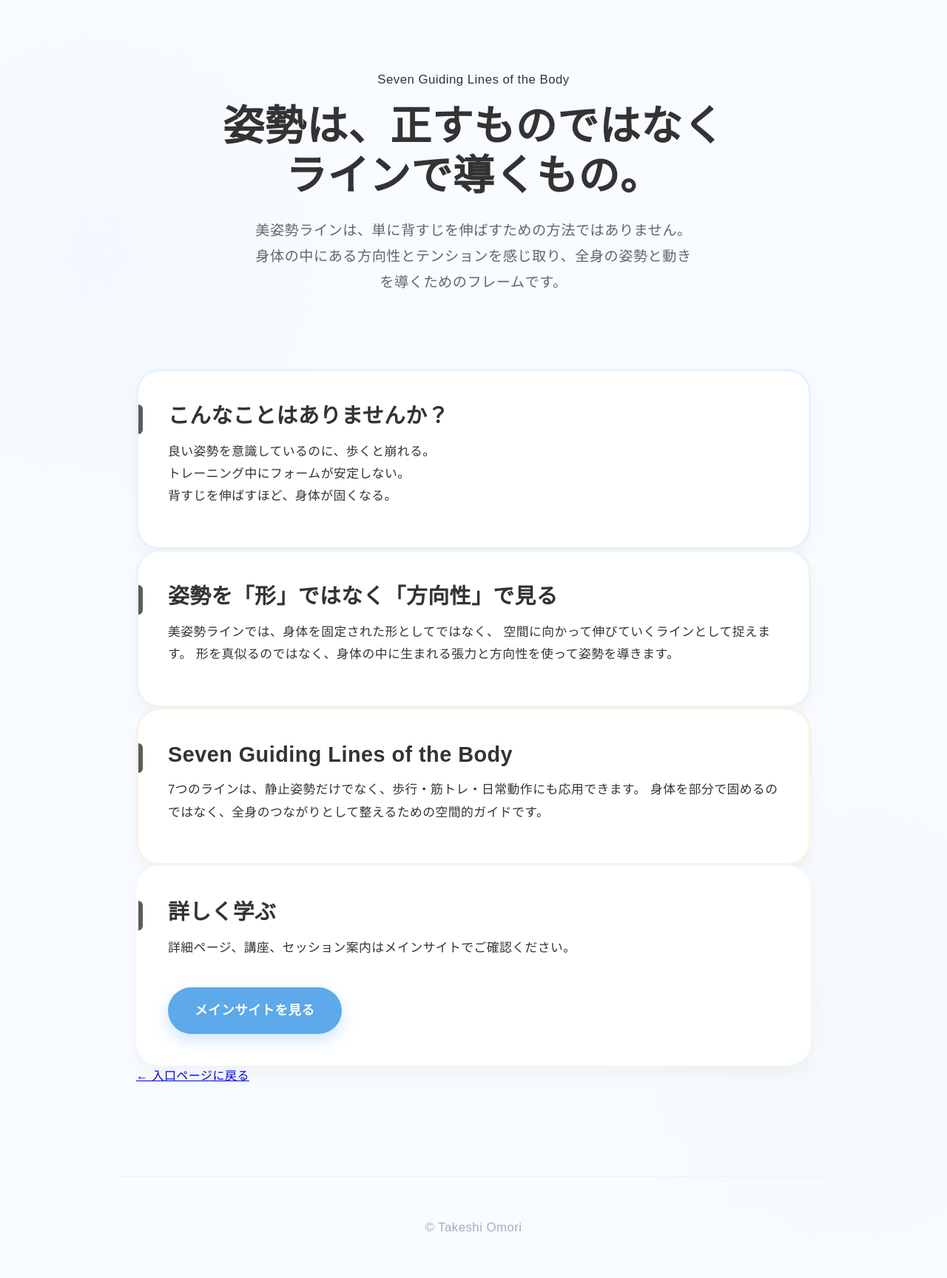
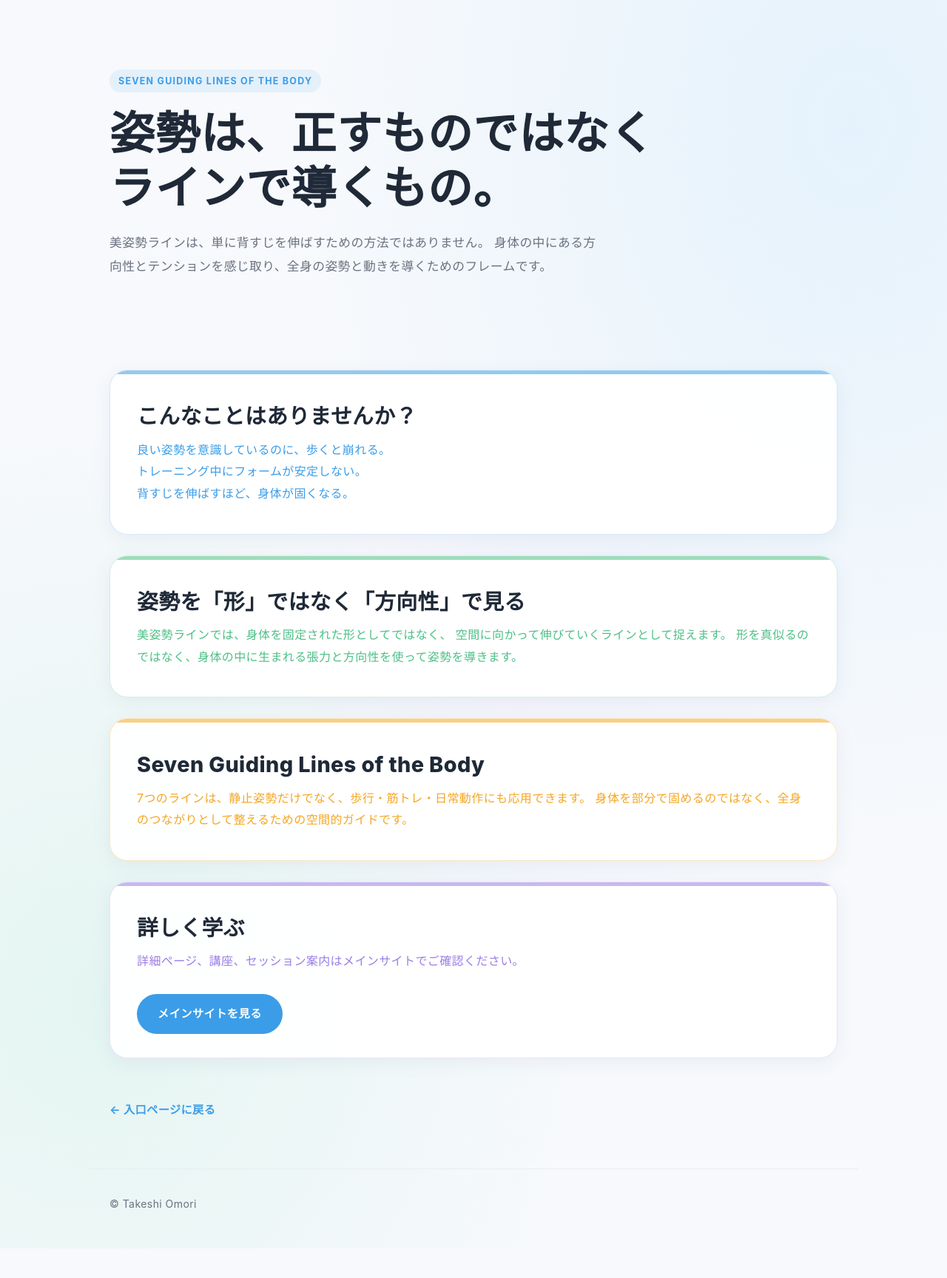
Before and after one commit to largeforest-whisper/largeforest-whisper.github.io, a plain HTML site: page posture-lines/index.html in a window 1280 px wide. Shown: the whole page at 74% size. After the commit the page ends 1688 px from the top, so only its background shows below. Drawn offline with Linux system fonts and the light colour scheme.

Commit message:
Update style.css　アンダーバー

```diff
--- a/style.css
+++ b/style.css
@@ -1,17 +1,14 @@
 :root {
-  /* 画像のトーンに合わせたカラーパレット */
-  --text: #333333;
-  --muted: #666666;
-  --bg: #f8fbff; /* ほんのり青みのある、目に優しい白 */
+  --text: #1f2937;
+  --muted: #6b7280;
+  --bg: #f7f9fc;
   --card: #ffffff;
-  --border: #edf2f7;
-  --shadow: 0 12px 24px rgba(0, 0, 0, 0.04);
-
-  /* 画像の各カテゴリ色を再現 */
-  --blue: #5da9e9;   /* 視覚思考者 */
-  --green: #6bc7a6;  /* 言語思考者 */
-  --orange: #f3a447; /* 身体感覚思考者 */
-  --purple: #a78bfa; /* 非記号的思考者 */
+  --border: #e8edf3;
+  --shadow: 0 6px 24px rgba(99, 120, 160, 0.09);
+  --blue: #3b9de8;
+  --green: #4dbf86;
+  --yellow: #f5a623;
+  --purple: #9b7ee6;
   --accent: var(--blue);
 }
 
@@ -21,157 +18,247 @@
 
 body {
   margin: 0;
-  /* 日本語でも丸みを帯びた印象になるフォント指定 */
   font-family:
-    "Hiragino Maru Gothic ProN",
-    "Yu Gothic UI",
+    "Hiragino Sans",
+    "Yu Gothic",
     "Noto Sans JP",
+    -apple-system,
+    BlinkMacSystemFont,
     sans-serif;
   color: var(--text);
-  background-color: var(--bg);
-  /* 画像の背景にある柔らかい装飾をイメージした背景 */
-  background-image:
-    radial-gradient(circle at 10% 20%, rgba(93, 169, 233, 0.03) 0%, transparent 20%),
-    radial-gradient(circle at 90% 80%, rgba(107, 199, 166, 0.03) 0%, transparent 20%);
-  line-height: 1.8;
-  letter-spacing: 0.03em;
+  background:
+    radial-gradient(ellipse at 90% 10%, rgba(147, 210, 255, 0.18) 0%, transparent 45%),
+    radial-gradient(ellipse at 10% 80%, rgba(100, 220, 170, 0.13) 0%, transparent 40%),
+    radial-gradient(ellipse at 55% 55%, rgba(200, 180, 255, 0.07) 0%, transparent 35%),
+    var(--bg);
+  line-height: 1.85;
+  letter-spacing: 0.025em;
 }
 
 header,
 main,
 footer {
-  max-width: 960px; /* 少し狭めて情報を中央に凝縮 */
+  max-width: 1040px;
   margin: 0 auto;
-  padding: 40px 24px;
+  padding: 40px 28px;
 }
 
 .hero {
-  text-align: center; /* 中央寄せで「見る」サイトの印象を強める */
-  padding-top: 80px;
-  padding-bottom: 60px;
+  padding-top: 88px;
+  padding-bottom: 48px;
 }
 
-/* 英語のサブタイトルなどに使うラベル */
+/* ── ラベル・eyebrow ── */
+.eyebrow,
 .label {
   display: inline-block;
+  font-size: 0.78rem;
+  font-weight: 700;
+  letter-spacing: 0.1em;
+  text-transform: uppercase;
+  padding: 4px 12px;
+  border-radius: 999px;
+  margin-bottom: 10px;
+  background: rgba(59, 157, 232, 0.10);
   color: var(--accent);
-  font-size: 1rem;
-  font-weight: 700;
-  margin-bottom: 8px;
 }
 
+/* ── 見出し ── */
 h1 {
-  font-size: clamp(2rem, 5vw, 3.5rem);
-  line-height: 1.2;
-  margin: 10px 0 24px;
+  font-size: clamp(2rem, 5.5vw, 3.8rem);
+  line-height: 1.22;
+  margin: 8px 0 22px;
+  font-weight: 900;
+  letter-spacing: 0.01em;
+  color: var(--text);
+}
+
+h2 {
+  font-size: clamp(1.3rem, 2.8vw, 1.8rem);
+  line-height: 1.4;
+  margin: 6px 0 10px;
   font-weight: 800;
   color: var(--text);
 }
 
-h2 {
-  font-size: 1.8rem;
-  line-height: 1.4;
-  margin: 0 0 12px;
-  font-weight: 800;
-  display: flex;
-  align-items: center;
-  gap: 12px;
-}
-
-/* 説明文を読みやすく */
 p {
-  margin: 0.8em 0;
-  font-size: 1.05rem;
+  margin: 0.45em 0;
 }
 
 .lead {
-  font-size: 1.2rem;
+  font-size: 1.05rem;
   color: var(--muted);
-  margin: 0 auto;
-  max-width: 600px;
+  max-width: 660px;
+  font-weight: 400;
+  line-height: 1.9;
 }
 
+/* ── グリッド ── */
 .grid {
   display: grid;
-  grid-template-columns: repeat(auto-fit, minmax(300px, 1fr));
-  gap: 32px;
-  margin-top: 40px;
+  grid-template-columns: repeat(auto-fit, minmax(290px, 1fr));
+  gap: 28px;
 }
 
-/* カードのデザインを画像のような「浮き出たパネル」風に */
+/* ── カード ── */
 .card,
 .section {
   position: relative;
-  background: var(--card);
-  border: 3px solid transparent; /* デフォルトは透明 */
-  border-radius: 32px; /* 大きめの角丸 */
-  padding: 40px;
+  background: rgba(255, 255, 255, 0.95);
+  border-radius: 24px;
   box-shadow: var(--shadow);
-  transition: transform 0.3s ease, box-shadow 0.3s ease;
+  border: 1.5px solid var(--border);
+  overflow: hidden;
 }
 
-/* ホバー時の動きを優しく */
+/* リンクのアンダーバーを消すため追記 */
+.card,
+.card:visited,
 .card:hover {
-  transform: translateY(-5px);
-  box-shadow: 0 20px 40px rgba(0, 0, 0, 0.06);
+  text-decoration: none;
 }
 
-/* 画像のようにカテゴリごとに色分け */
-.card:nth-child(1), .section:nth-of-type(1) {
-  border-color: rgba(93, 169, 233, 0.15);
-}
-.card:nth-child(1) h2 { color: var(--blue); }
 
-.card:nth-child(2), .section:nth-of-type(2) {
-  border-color: rgba(107, 199, 166, 0.15);
-}
-.card:nth-child(2) h2 { color: var(--green); }
-
-.card:nth-child(3), .section:nth-of-type(3) {
-  border-color: rgba(243, 164, 71, 0.15);
-}
-.card:nth-child(3) h2 { color: var(--orange); }
-
-/* 装飾用のバー（画像のアイコン横の線をイメージ） */
+/* カード上部のカラーバー */
 .card::before,
 .section::before {
   content: "";
   position: absolute;
+  top: 0;
   left: 0;
-  top: 45px;
-  width: 6px;
-  height: 40px;
-  border-radius: 0 10px 10px 0;
+  right: 0;
+  height: 5px;
+  border-radius: 24px 24px 0 0;
   background: currentColor;
-  opacity: 0.8;
+  opacity: 0.55;
 }
 
-/* ボタン（CTA）のデザイン */
+.card {
+  display: block;
+  padding: 34px 32px 30px;
+  text-decoration: none;
+  color: inherit;
+  transition: transform 0.22s ease, box-shadow 0.22s ease;
+}
+
+.card:hover {
+  transform: translateY(-5px);
+  box-shadow: 0 16px 40px rgba(99, 120, 160, 0.14);
+}
+
+/* カード個別カラー */
+.card:nth-child(1) {
+  color: var(--blue);
+  border-color: rgba(59, 157, 232, 0.25);
+}
+.card:nth-child(1) .label {
+  background: rgba(59, 157, 232, 0.10);
+  color: var(--blue);
+}
+.card:nth-child(1) h2 {
+  color: var(--text);
+}
+
+.card:nth-child(2) {
+  color: var(--purple);
+  border-color: rgba(155, 126, 230, 0.25);
+}
+.card:nth-child(2) .label {
+  background: rgba(155, 126, 230, 0.10);
+  color: var(--purple);
+}
+.card:nth-child(2) h2 {
+  color: var(--text);
+}
+
+/* ── セクション ── */
+.section {
+  padding: 36px 36px 32px;
+  margin: 28px 0;
+}
+
+.section:nth-of-type(1) {
+  color: var(--blue);
+  border-color: rgba(59, 157, 232, 0.22);
+}
+.section:nth-of-type(2) {
+  color: var(--green);
+  border-color: rgba(77, 191, 134, 0.25);
+}
+.section:nth-of-type(3) {
+  color: var(--yellow);
+  border-color: rgba(245, 166, 35, 0.28);
+}
+.section:nth-of-type(4) {
+  color: var(--purple);
+  border-color: rgba(155, 126, 230, 0.22);
+}
+
+/* section内のラベルは各色で */
+.section:nth-of-type(1) .label {
+  background: rgba(59, 157, 232, 0.10);
+  color: var(--blue);
+}
+.section:nth-of-type(2) .label {
+  background: rgba(77, 191, 134, 0.10);
+  color: var(--green);
+}
+.section:nth-of-type(3) .label {
+  background: rgba(245, 166, 35, 0.10);
+  color: var(--yellow);
+}
+.section:nth-of-type(4) .label {
+  background: rgba(155, 126, 230, 0.10);
+  color: var(--purple);
+}
+
+/* section内のh2はテキスト色に戻す */
+.section h2 {
+  color: var(--text);
+}
+
+/* ── CTA ── */
 .cta {
-  display: inline-flex;
-  align-items: center;
-  justify-content: center;
-  margin-top: 24px;
-  padding: 16px 36px;
+  display: inline-block;
+  margin-top: 22px;
+  padding: 13px 28px;
   background: var(--accent);
   color: #fff;
   text-decoration: none;
-  border-radius: 50px;
-  font-weight: 800;
-  font-size: 1.1rem;
-  box-shadow: 0 8px 20px rgba(93, 169, 233, 0.3);
-  transition: all 0.2s ease;
+  border-radius: 999px;
+  font-weight: 700;
+  font-size: 0.95rem;
+  letter-spacing: 0.03em;
+  transition: background 0.2s ease, transform 0.15s ease;
 }
 
 .cta:hover {
-  filter: brightness(1.05);
-  transform: scale(1.02);
+  background: #2a8ad4;
+  transform: translateY(-2px);
 }
 
+/* ── 戻るリンク ── */
+.back {
+  display: inline-flex;
+  align-items: center;
+  gap: 6px;
+  margin-top: 28px;
+  color: var(--accent);
+  font-weight: 700;
+  text-decoration: none;
+  font-size: 0.95rem;
+  transition: opacity 0.15s;
+}
+
+.back:hover {
+  opacity: 0.7;
+}
+
+/* ── フッター ── */
 footer {
-  text-align: center;
-  margin-top: 80px;
-  color: #a0aec0;
-  font-size: 0.95rem;
+  color: var(--muted);
+  font-size: 0.88rem;
   border-top: 1px solid var(--border);
+  padding-top: 28px;
+  margin-top: 24px;
 }
```
